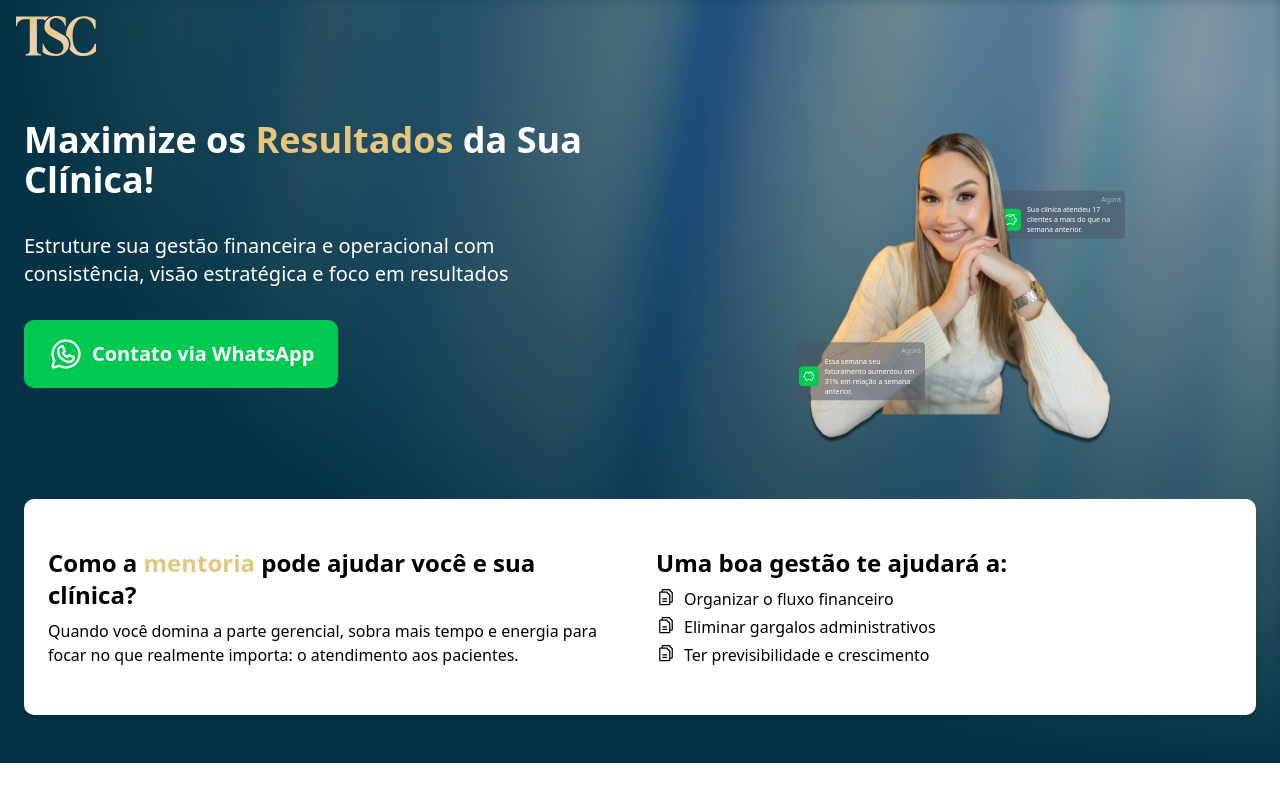
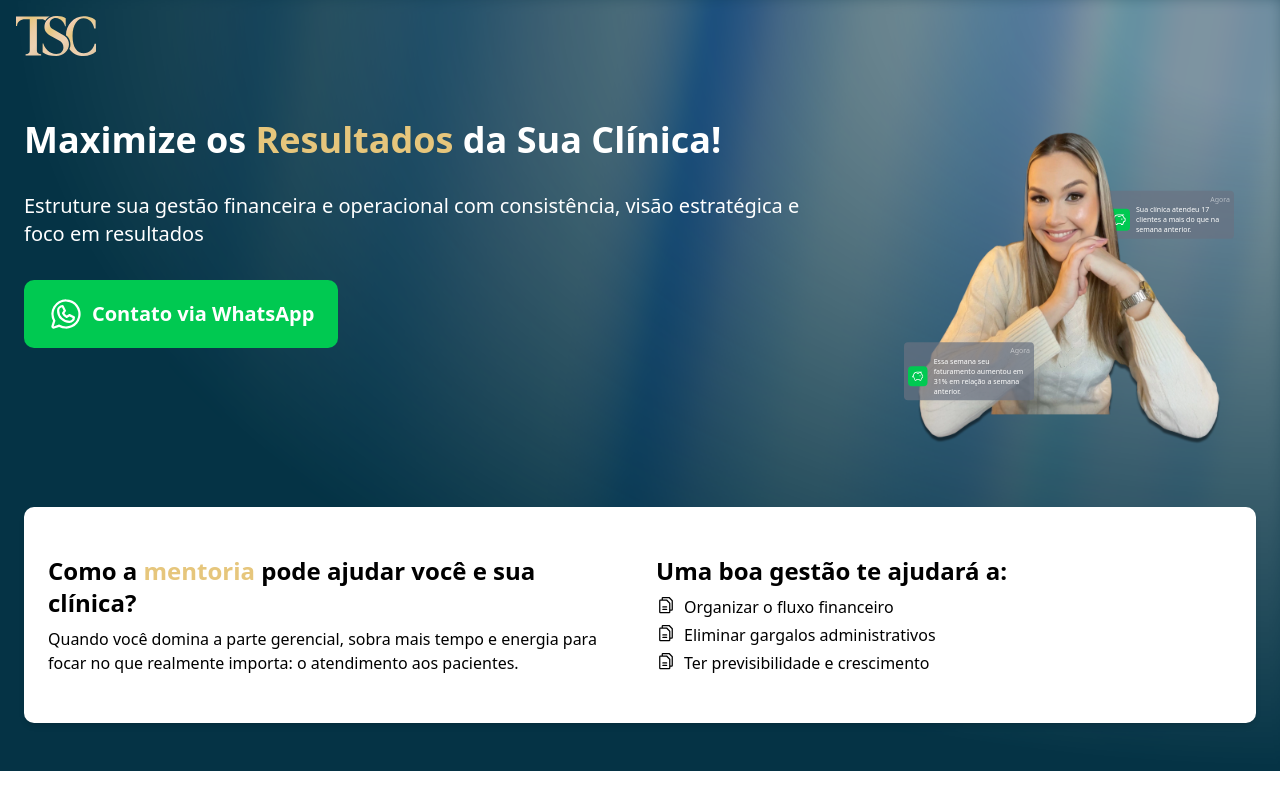
Before and after one commit to baphomello/tsc_landing_page, a Next.js app: page / in a window 1280 px wide. Built offline with nearby package versions, Linux system fonts and the light colour scheme.

Commit message:
fix: max width and some positioning

```diff
--- a/src/components/header/header.tsx
+++ b/src/components/header/header.tsx
@@ -2,7 +2,7 @@ import Image from 'next/image';
 
 export default function Header() {
   return (
-    <div className="container mx-auto px-4 py-4 w-full">
+    <div className="container mx-auto max-w-7xl px-4 py-4 w-full">
       <Image src="/tsclogo.svg" alt="TSC Logo" width={80} height={40} />
     </div>
   );
--- a/src/components/hero/hero.tsx
+++ b/src/components/hero/hero.tsx
@@ -5,7 +5,7 @@ import Self from './self';
 export default function Hero() {
   return (
     <section className="text-white relative overflow-hidden w-full">
-      <article className="container mx-auto py-12 px-6 grid grid-cols-1 gap-12 lg:grid-cols-2">
+      <article className="container mx-auto max-w-7xl py-12 px-6 grid grid-cols-1 gap-14 lg:grid-cols-3">
         <Title />
         <Self />
         <Pros />
--- a/src/components/hero/notificationPopup.tsx
+++ b/src/components/hero/notificationPopup.tsx
@@ -6,7 +6,7 @@ type NotificationPopupProps = {
 
 export default function NotificationPopup({ text }: NotificationPopupProps) {
   return (
-    <div className="pt-1 pb-2 px-2 w-65 bg-gray-600/50 rounded-md scale-50 select-none text-white">
+    <div className="pt-1 pb-2 px-2 w-65 bg-gray-500/70 rounded-md scale-50 select-none text-white">
       <div className="w-full text-right opacity-50">
         <span className="scale-50 text-sm select-none">Agora</span>
       </div>
--- a/src/components/hero/pros.tsx
+++ b/src/components/hero/pros.tsx
@@ -3,8 +3,8 @@ import BulletItem from './bulletItem';
 
 export default function Pros() {
   return (
-    <div className="lg:col-span-2">
-      <div className="grid grid-cols-1 lg:grid-cols-2 gap-8 bg-white text-black py-12 px-6 rounded-lg mt-[-84] shadow-md">
+    <div className="lg:col-span-3">
+      <div className="grid grid-cols-1 lg:grid-cols-2 gap-8 bg-white text-black py-12 px-6 rounded-lg mt-[-92] shadow-md">
         <div className="space-y-2">
           <h2 className="text-xl lg:text-2xl font-bold">
             Como a <span className="text-[#e6c67c]">mentoria</span> pode ajudar
--- a/src/components/hero/self.tsx
+++ b/src/components/hero/self.tsx
@@ -9,7 +9,7 @@ export default function Self() {
   const paddingTop = useTransform(scrollY, [0, 500], [48, 16]);
 
   return (
-    <div className="relative w-max mx-auto">
+    <div className="relative w-max mx-auto lg:ml-[-32]">
       <div className="absolute top-0 left-0 w-full flex flex-col items-center">
         <motion.div
           style={{ paddingTop }}
--- a/src/components/hero/title.tsx
+++ b/src/components/hero/title.tsx
@@ -3,7 +3,7 @@ import Link from 'next/link';
 
 export default function Title() {
   return (
-    <div className="flex flex-col space-y-8">
+    <div className="flex flex-col space-y-8 lg:col-span-2">
       <h1 className="text-4xl font-semibold">
         Maximize os
         <span className="text-[#e6c67c]"> Resultados </span>
```
